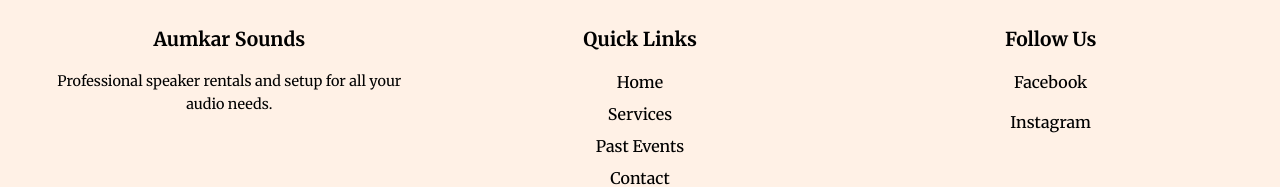
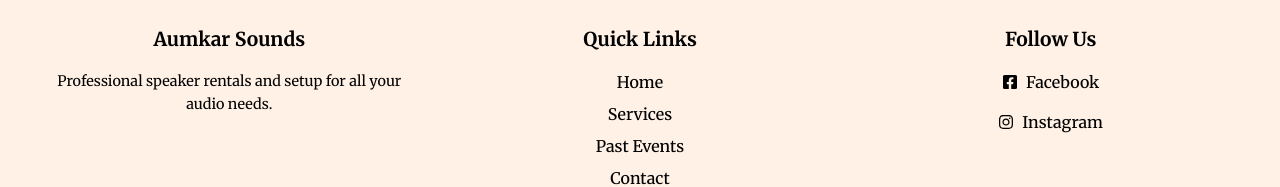
Before and after one commit to acupofchai/aumkar-sounds-website, a React (Vite) app: page /contact in a window 1280 px wide. Shown: the part 1599-1786 px from the top of the page. Built offline with nearby package versions, Linux system fonts and the light colour scheme; a web font is replaced by a local one.

Commit message:
added more logos

```diff
--- a/src/Footer.css
+++ b/src/Footer.css
@@ -57,6 +57,13 @@
   display: flex;
   gap: 1rem;
   flex-direction: column;
+  align-items: center;
+}
+
+.social-links a {
+  display: flex;
+  align-items: center;
+  gap: 0.5rem;
 }
 
 .footer-bottom {
--- a/src/Footer.jsx
+++ b/src/Footer.jsx
@@ -1,4 +1,5 @@
 import './Footer.css';
+import { FaFacebookSquare, FaInstagram  } from "react-icons/fa";
 
 function Footer() {
   return (
@@ -22,8 +23,8 @@ function Footer() {
         <div className="footer-section">
           <h3>Follow Us</h3>
           <div className="social-links">
-            <a href="https://www.facebook.com/people/Aumkar-Sounds/61559258110606/" target="_blank" rel="noopener noreferrer">Facebook</a>
-            <a href="https://www.instagram.com/aumkarsounds/" target="_blank" rel="noopener noreferrer">Instagram</a>
+            <a href="https://www.facebook.com/people/Aumkar-Sounds/61559258110606/" target="_blank" rel="noopener noreferrer"><FaFacebookSquare/>Facebook</a>
+            <a href="https://www.instagram.com/aumkarsounds/" target="_blank" rel="noopener noreferrer"><FaInstagram/>Instagram</a>
           </div>
         </div>
       </div>
--- a/src/Navbar.css
+++ b/src/Navbar.css
@@ -24,8 +24,8 @@
 
 .navbar-links a {
   display: flex;
-  align-items: center;  /* Fixes vertical alignment */
-  gap: 0.5rem;          /* Adds space between icon and text */
+  align-items: center;
+  gap: 0.5rem;
 }
 
 .navbar a {
@@ -36,8 +36,8 @@
 
 .navbar-logo {
   display: flex;
-  align-items: center;  /* Fixes vertical alignment */
-  gap: 0.5rem;          /* Adds space between icon and text */
+  align-items: center;
+  gap: 0.5rem;
 }
 
 .navbar a:hover {
```
